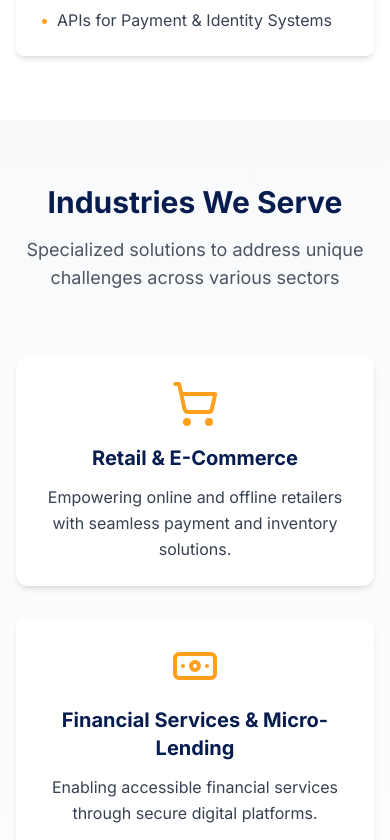
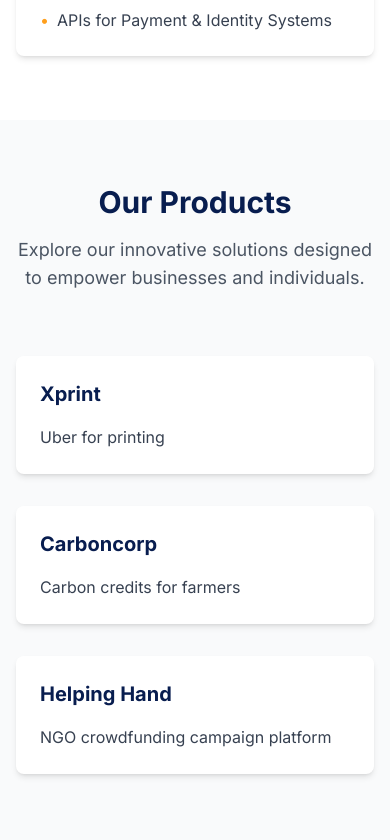
Before and after one commit to narteysarso/finova-global, a React (Vite) app: page / in a window 390 px wide. Shown: the part 5120-5960 px from the top of the page. Built offline with nearby package versions, Linux system fonts and the light colour scheme.

Commit message:
feat: add Products section to showcase offerings in App component

```diff
--- a/src/App.tsx
+++ b/src/App.tsx
@@ -10,6 +10,7 @@
 import Resources from './components/sections/Resources';
 import Contact from './components/sections/Contact';
 import './styles/globals.css';
+import Products from './components/sections/Products';
 
 function App() {
   useEffect(() => {
@@ -26,6 +27,7 @@
         <WhatWeOffer />
         <AboutUs />
         <Solutions />
+        <Products />
         <Industries />
         <Resources />
         <Contact />
--- /dev/null
+++ b/src/components/sections/Products.tsx
@@ -0,0 +1,62 @@
+import React from 'react';
+import { useInView } from '../hooks/useInView';
+import Card from '../ui/Card';
+
+const Products: React.FC = () => {
+  const [ref, isInView] = useInView({ threshold: 0.1, triggerOnce: true });
+
+  const products = [
+    {
+      name: 'Xprint',
+      description: 'Uber for printing',
+    },
+    {
+      name: 'Carboncorp',
+      description: 'Carbon credits for farmers',
+    },
+    {
+      name: 'Helping Hand',
+      description: 'NGO crowdfunding campaign platform',
+    },
+  ];
+
+  return (
+    <section id="products" className="section bg-neutral-50" ref={ref}>
+      <div className="container">
+        <div className="text-center mb-16">
+          <h2
+            className={`section-title transition-all duration-700 ${
+              isInView ? 'opacity-100' : 'opacity-0 transform translate-y-8'
+            }`}
+          >
+            Our Products
+          </h2>
+          <p
+            className={`section-subtitle mx-auto transition-all duration-700 delay-200 ${
+              isInView ? 'opacity-100' : 'opacity-0 transform translate-y-8'
+            }`}
+          >
+            Explore our innovative solutions designed to empower businesses and individuals.
+          </p>
+        </div>
+
+        <div className="grid grid-cols-1 md:grid-cols-3 gap-8">
+          {products.map((product, index) => (
+            <Card
+              key={index}
+              className={`h-full transition-all duration-700 ${
+                isInView ? 'opacity-100 transform translate-y-0' : 'opacity-0 transform translate-y-20'
+              }`}
+              style={{ transitionDelay: `${200 + index * 100}ms` }}
+            >
+              <h3 className="text-xl font-bold mb-4 text-secondary-600">{product.name}</h3>
+              <p className="text-neutral-700">{product.description}</p>
+            </Card>
+          ))}
+        </div>
+      </div>
+    </section>
+  );
+};
+
+export default Products;
```
